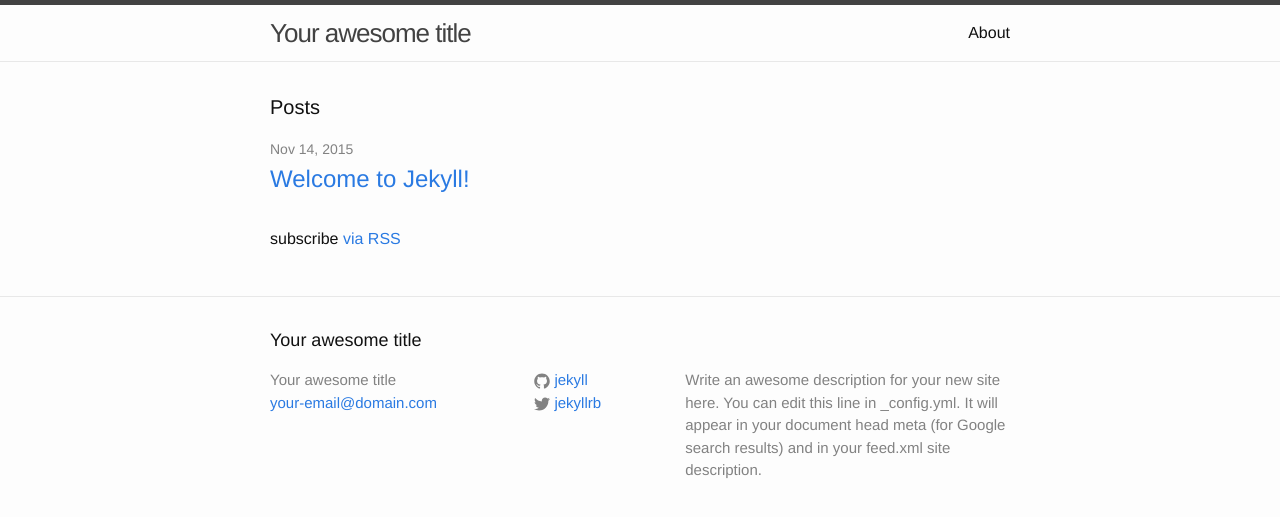
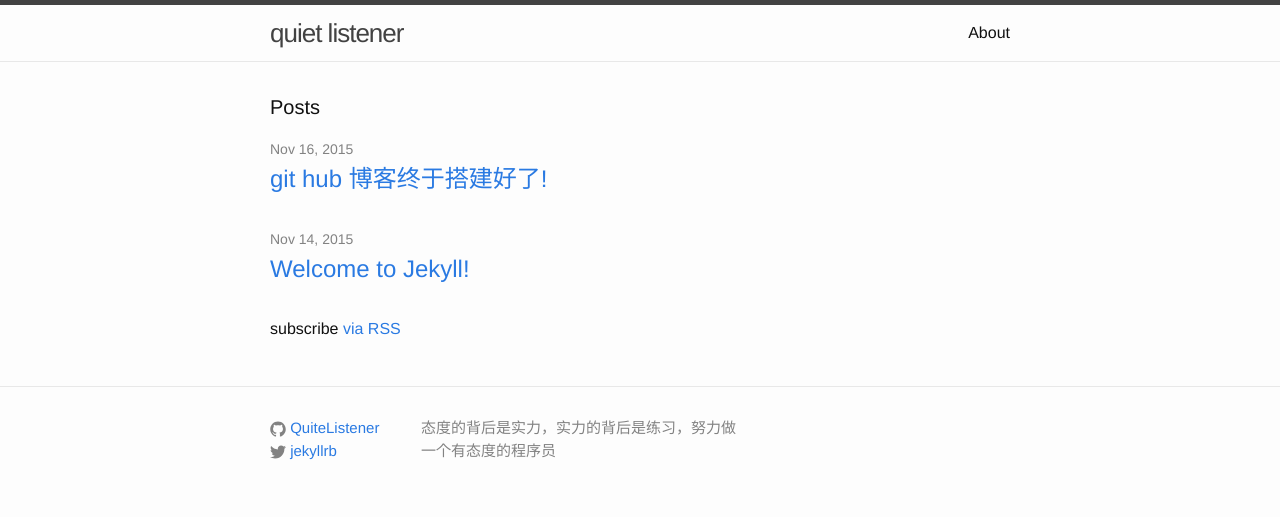
Before and after one commit to QuietListener/QuietListener, a Jekyll site: the page built from index.html, in a window 1280 px wide. Shown: the top 517 px of the page. Built offline with Jekyll 4.4.1, drawn with Linux system fonts in a browser that asks for light colours.

Commit message:
第一篇博客

```diff
--- a/_config.yml
+++ b/_config.yml
@@ -1,14 +1,11 @@
 # Site settings
-title: Your awesome title
-email: your-email@domain.com
-description: > # this means to ignore newlines until "baseurl:"
-  Write an awesome description for your new site here. You can edit this
-  line in _config.yml. It will appear in your document head meta (for
-  Google search results) and in your feed.xml site description.
+title: quiet listener
+email: no email
+description:  态度的背后是实力，实力的背后是练习，努力做一个有态度的程序员
 baseurl: "" # the subpath of your site, e.g. /blog/
 url: "http://yourdomain.com" # the base hostname & protocol for your site
 twitter_username: jekyllrb
-github_username:  jekyll
+github_username:  QuiteListener
 
 # Build settings
 markdown: kramdown
--- a/_includes/footer.html
+++ b/_includes/footer.html
@@ -2,15 +2,15 @@
 
   <div class="wrapper">
 
-    <h2 class="footer-heading">{{ site.title }}</h2>
+    <!--<h2 class="footer-heading">{{ site.title }}</h2>-->
 
     <div class="footer-col-wrapper">
-      <div class="footer-col  footer-col-1">
-        <ul class="contact-list">
-          <li>{{ site.title }}</li>
-          <li><a href="mailto:{{ site.email }}">{{ site.email }}</a></li>
-        </ul>
-      </div>
+      <!--<div class="footer-col  footer-col-1">-->
+        <!--<ul class="contact-list">-->
+          <!--<li>{{ site.title }}</li>-->
+          <!--<li><a href="mailto:{{ site.email }}">{{ site.email }}</a></li>-->
+        <!--</ul>-->
+      <!--</div>-->
 
       <div class="footer-col  footer-col-2">
         <ul class="social-media-list">
```
Also changed, not shown: _posts/2015-11-16-博客调好了.markdown (added, +8 -0 lines), 1 other file.
